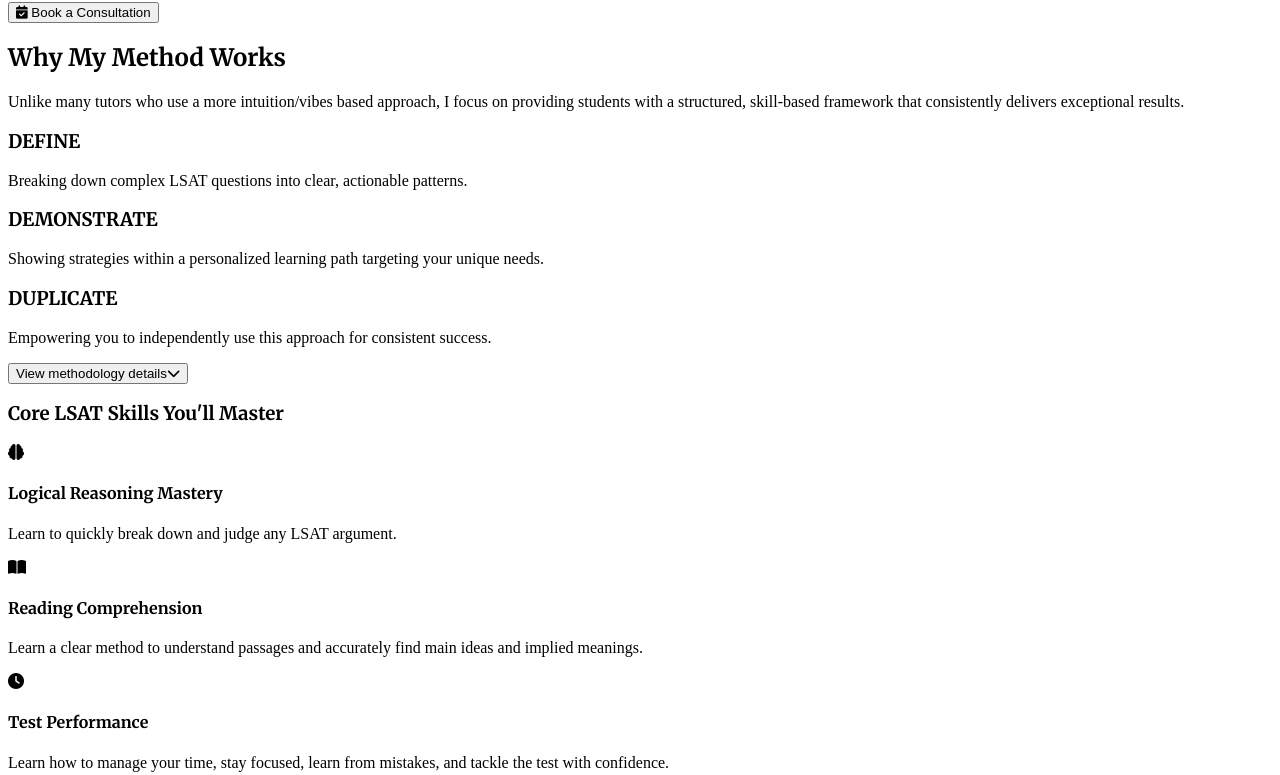
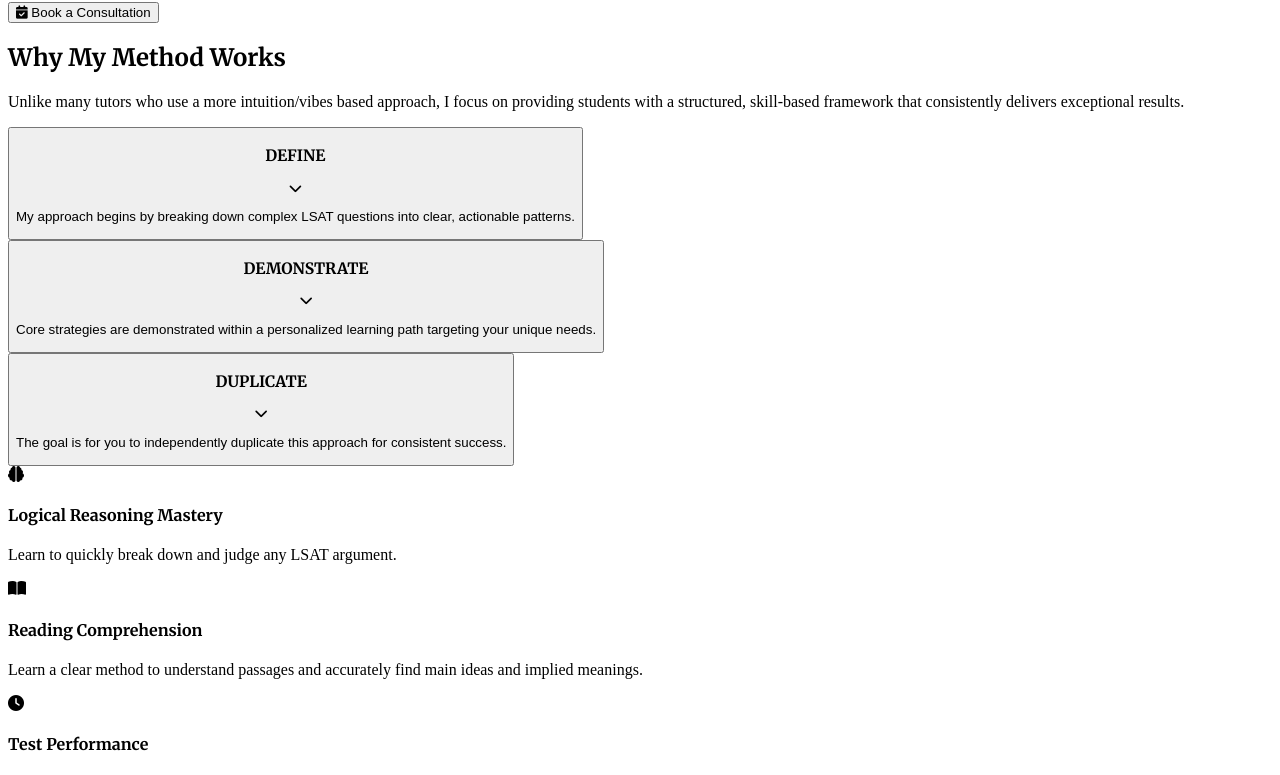
Before and after one commit to Aerophage1771/GermaineTutoringcom, a React (Vite) app in the folder client/: page / in a window 1280 px wide. Shown: the part 1617-2392 px from the top of the page. Built offline with nearby package versions, Linux system fonts and the light colour scheme.

Commit message:
Restored to 'cf08cd0d895d30fe2d6137e936867e09cd877a79'
Replit-Restored-To: cf08cd0d895d30fe2d6137e936867e09cd877a79

```diff
--- a/client/src/components/MethodologySection.tsx
+++ b/client/src/components/MethodologySection.tsx
@@ -1,11 +1,105 @@
 import { useState } from 'react';
 
 const MethodologySection = () => {
-  const [isExpanded, setIsExpanded] = useState(false);
+  const [activeTab, setActiveTab] = useState<string | null>(null);
 
-  const toggleExpand = () => {
-    setIsExpanded(!isExpanded);
+  const toggleTab = (tab: string) => {
+    if (activeTab === tab) {
+      setActiveTab(null);
+    } else {
+      setActiveTab(tab);
+    }
   };
+
+  const defineContent = (
+    <div className="p-5 bg-blue-50 rounded-b-lg border-t border-blue-100">
+      <h4 className="font-heading text-primary font-semibold mb-3">The DEFINE Process:</h4>
+      <ul className="space-y-4">
+        <li>
+          <span className="font-semibold">Name it</span> – Clearly label the concept/technique (e.g., "Main Conclusion," "Sufficient Assumption").
+        </li>
+        <li>
+          <span className="font-semibold">Describe it</span> – Offer a concise, jargon-free explanation.
+        </li>
+        <li>
+          <span className="font-semibold">Contextualize it</span> – Briefly explain when/why it matters or where it typically appears.
+        </li>
+        <li>
+          <span className="font-semibold">Deconstruct it</span> – Break it into its essential features, steps, or telltale markers.
+        </li>
+      </ul>
+
+      <div className="mt-4 bg-white p-4 rounded-lg border border-blue-100">
+        <p className="font-semibold text-primary">Example:</p>
+        <p className="mb-1"><span className="font-semibold">Name:</span> Flaw Questions</p>
+        <p className="mb-1"><span className="font-semibold">Describe:</span> These ask what mistake an argument makes.</p>
+        <p className="mb-1"><span className="font-semibold">Context:</span> Common in Logical Reasoning, often used to test critical reading.</p>
+        <p><span className="font-semibold">Deconstruct:</span> Typical flaws include equivocation, correlation-causation, circular reasoning, etc.</p>
+      </div>
+    </div>
+  );
+
+  const demonstrateContent = (
+    <div className="p-5 bg-blue-50 rounded-b-lg border-t border-blue-100">
+      <h4 className="font-heading text-primary font-semibold mb-3">The DEMONSTRATE Process:</h4>
+      <ul className="space-y-4">
+        <li>
+          <span className="font-semibold">Walkthrough</span> – Apply the concept to a real example with full narration of thought process.
+        </li>
+        <li>
+          <span className="font-semibold">Highlight decision points</span> – Explicitly show when and why key choices are made.
+        </li>
+        <li>
+          <span className="font-semibold">Compare with errors</span> – Show contrasting "bad" approaches to reinforce the correct one.
+        </li>
+        <li>
+          <span className="font-semibold">Encourage observation</span> – Ask the learner to watch for specific markers or cues as you go.
+        </li>
+      </ul>
+
+      <div className="mt-4 bg-white p-4 rounded-lg border border-blue-100">
+        <p className="font-semibold text-primary">Example:</p>
+        <p>
+          Walk through a Flaw Question: read the stimulus aloud, identify the conclusion/premise, flag reasoning gap, name the flaw, explain why each wrong answer fails, and land on the correct one with clear justification.
+        </p>
+      </div>
+    </div>
+  );
+
+  const duplicateContent = (
+    <div className="p-5 bg-blue-50 rounded-b-lg border-t border-blue-100">
+      <h4 className="font-heading text-primary font-semibold mb-3">The DUPLICATE Process:</h4>
+      <ul className="space-y-4">
+        <li>
+          <span className="font-semibold">Guided repetition</span> – Start with scaffolding: hints, partial steps, checklists.
+        </li>
+        <li>
+          <span className="font-semibold">Independent attempt</span> – Student does full task solo.
+        </li>
+        <li>
+          <span className="font-semibold">Feedback loop</span> – Review their process, not just the result; identify both correct moves and missteps.
+        </li>
+        <li>
+          <span className="font-semibold">Refine and repeat</span> – Target weak points, reinforce strengths, and cycle back as needed.
+        </li>
+      </ul>
+
+      <div className="mt-4 bg-white p-4 rounded-lg border border-blue-100">
+        <p className="font-semibold text-primary">Example:</p>
+        <p>
+          You do 3 Flaw questions in front of me. Then we review:
+        </p>
+        <ul className="list-disc pl-5 mt-2">
+          <li>Did you label conclusion/premise?</li>
+          <li>Did you correctly name the flaw?</li>
+          <li>Did you effectively remove incorrect answers?</li>
+        </ul>
+        <p className="mt-2">
+          Then we use the feedback to guide your upcoming practice.
+        </p>
+      </div>
+    </div>
+  );
 
   return (
     <section id="methodology" className="py-20 bg-blue-50">
@@ -19,144 +113,63 @@ const MethodologySection = () => {
         </div>
 
         <div className="max-w-5xl mx-auto">
-          {/* Three-step approach with single expandable drawer */}
+          {/* Three-step approach with expandable content */}
           <div className="bg-white rounded-xl shadow-md overflow-hidden mb-12">
-            {/* Top row with three sections */}
             <div className="grid md:grid-cols-3 divide-x divide-blue-100">
               {/* DEFINE */}
-              <div className="p-8 hover:bg-blue-50/50 transition-colors duration-300">
-                <h3 className="font-heading font-bold text-xl text-primary text-center mb-4">DEFINE</h3>
-                <p className="text-foreground/80 leading-relaxed text-center">
-                  Breaking down complex LSAT questions into clear, actionable patterns.
+              <div>
+                <button
+                  onClick={() => toggleTab('define')}
+                  className={`w-full p-6 md:p-8 text-left transition-colors duration-300 ${activeTab === 'define' ? 'bg-primary text-white' : 'hover:bg-blue-50'}`}
+                >
+                  <div className="flex items-center justify-between">
+                    <h3 className={`font-heading font-bold text-xl ${activeTab === 'define' ? 'text-white' : 'text-primary'}`}>DEFINE</h3>
+                    <i className={`fas ${activeTab === 'define' ? 'fa-chevron-up text-white' : 'fa-chevron-down text-primary'}`}></i>
+                  </div>
+                  <p className={`mt-2 leading-relaxed ${activeTab === 'define' ? 'text-white/90' : 'text-foreground/80'}`}>
+                    My approach begins by breaking down complex LSAT questions into clear, actionable patterns.
                   </p>
+                </button>
+                {activeTab === 'define' && defineContent}
               </div>
 
               {/* DEMONSTRATE */}
-              <div className="p-8 hover:bg-blue-50/50 transition-colors duration-300">
-                <h3 className="font-heading font-bold text-xl text-primary text-center mb-4">DEMONSTRATE</h3>
-                <p className="text-foreground/80 leading-relaxed text-center">
-                  Showing strategies within a personalized learning path targeting your unique needs.
+              <div>
+                <button
+                  onClick={() => toggleTab('demonstrate')}
+                  className={`w-full p-6 md:p-8 text-left transition-colors duration-300 ${activeTab === 'demonstrate' ? 'bg-primary text-white' : 'hover:bg-blue-50'}`}
+                >
+                  <div className="flex items-center justify-between">
+                    <h3 className={`font-heading font-bold text-xl ${activeTab === 'demonstrate' ? 'text-white' : 'text-primary'}`}>DEMONSTRATE</h3>
+                    <i className={`fas ${activeTab === 'demonstrate' ? 'fa-chevron-up text-white' : 'fa-chevron-down text-primary'}`}></i>
+                  </div>
+                  <p className={`mt-2 leading-relaxed ${activeTab === 'demonstrate' ? 'text-white/90' : 'text-foreground/80'}`}>
+                    Core strategies are demonstrated within a personalized learning path targeting your unique needs.
                   </p>
+                </button>
+                {activeTab === 'demonstrate' && demonstrateContent}
               </div>
 
               {/* DUPLICATE */}
-              <div className="p-8 hover:bg-blue-50/50 transition-colors duration-300">
-                <h3 className="font-heading font-bold text-xl text-primary text-center mb-4">DUPLICATE</h3>
-                <p className="text-foreground/80 leading-relaxed text-center">
-                  Empowering you to independently use this approach for consistent success.
+              <div>
+                <button
+                  onClick={() => toggleTab('duplicate')}
+                  className={`w-full p-6 md:p-8 text-left transition-colors duration-300 ${activeTab === 'duplicate' ? 'bg-primary text-white' : 'hover:bg-blue-50'}`}
+                >
+                  <div className="flex items-center justify-between">
+                    <h3 className={`font-heading font-bold text-xl ${activeTab === 'duplicate' ? 'text-white' : 'text-primary'}`}>DUPLICATE</h3>
+                    <i className={`fas ${activeTab === 'duplicate' ? 'fa-chevron-up text-white' : 'fa-chevron-down text-primary'}`}></i>
+                  </div>
+                  <p className={`mt-2 leading-relaxed ${activeTab === 'duplicate' ? 'text-white/90' : 'text-foreground/80'}`}>
+                    The goal is for you to independently duplicate this approach for consistent success.
                   </p>
+                </button>
+                {activeTab === 'duplicate' && duplicateContent}
+              </div>
             </div>
           </div>
 
-            {/* Global drawer toggle */}
-            <div className="border-t border-blue-100">
-              <button
-                onClick={toggleExpand}
-                className="w-full py-3 flex items-center justify-center bg-blue-50/50 hover:bg-blue-50 transition-colors"
-              >
-                <span className="font-medium text-primary mr-2">
-                  {isExpanded ? "Hide details" : "View methodology details"}
-                </span>
-                <i className={`fas ${isExpanded ? 'fa-chevron-up' : 'fa-chevron-down'} text-primary`}></i>
-              </button>
-            </div>
-
-            {/* Expandable content drawer */}
-            {isExpanded && (
-              <div className="grid md:grid-cols-3 divide-x divide-blue-100 border-t border-blue-100">
-                {/* DEFINE content */}
-                <div className="p-8">
-                  <h4 className="font-heading text-primary font-semibold mb-6 text-center">The DEFINE Process</h4>
-
-                  <div className="grid grid-cols-[100px_1fr] gap-y-4">
-                    <div className="font-semibold text-primary">Name it</div>
-                    <div>– Clearly label the concept/technique.</div>
-
-                    <div className="font-semibold text-primary">Describe it</div>
-                    <div>– Offer a concise, jargon-free explanation.</div>
-
-                    <div className="font-semibold text-primary">Contextualize it</div>
-                    <div>– Explain when/why it matters or appears.</div>
-
-                    <div className="font-semibold text-primary">Deconstruct it</div>
-                    <div>– Break it into essential features or steps.</div>
-                  </div>
-
-                  <div className="mt-6 bg-white p-5 rounded-lg border border-blue-100 h-[200px]">
-                    <p className="font-semibold text-primary mb-3">Example:</p>
-                    <p className="mb-2"><span className="font-semibold">Name:</span> Flaw Questions</p>
-                    <p className="mb-2"><span className="font-semibold">Describe:</span> These ask what mistake an argument makes.</p>
-                    <p className="mb-2"><span className="font-semibold">Context:</span> Common in Logical Reasoning, tests critical reading.</p>
-                    <p><span className="font-semibold">Deconstruct:</span> Flaws include equivocation, correlation-causation, etc.</p>
-                  </div>
-                </div>
-
-                {/* DEMONSTRATE content */}
-                <div className="p-8">
-                  <h4 className="font-heading text-primary font-semibold mb-6 text-center">The DEMONSTRATE Process</h4>
-
-                  <div className="grid grid-cols-[100px_1fr] gap-y-4">
-                    <div className="font-semibold text-primary">Walkthrough</div>
-                    <div>– Apply the concept with full narration of thought process.</div>
-
-                    <div className="font-semibold text-primary">Highlight decision points</div>
-                    <div>– Show when and why key choices are made.</div>
-
-                    <div className="font-semibold text-primary">Compare with errors</div>
-                    <div>– Show "bad" approaches to reinforce correct ones.</div>
-
-                    <div className="font-semibold text-primary">Encourage observation</div>
-                    <div>– Ask you to watch for specific markers as we go.</div>
-                  </div>
-
-                  <div className="mt-6 bg-white p-5 rounded-lg border border-blue-100 h-[200px]">
-                    <p className="font-semibold text-primary mb-3">Example:</p>
-                    <p>
-                      Walk through a Flaw Question: read the stimulus, identify conclusion/premise, flag reasoning gap, name the flaw, explain why each wrong answer fails, and provide clear justification for the correct one.
-                    </p>
-                  </div>
-                </div>
-
-                {/* DUPLICATE content */}
-                <div className="p-8">
-                  <h4 className="font-heading text-primary font-semibold mb-6 text-center">The DUPLICATE Process</h4>
-
-                  <div className="grid grid-cols-[100px_1fr] gap-y-4">
-                    <div className="font-semibold text-primary">Guided repetition</div>
-                    <div>– Start with scaffolding: hints and checklists.</div>
-
-                    <div className="font-semibold text-primary">Independent attempt</div>
-                    <div>– You complete the full task solo.</div>
-
-                    <div className="font-semibold text-primary">Feedback loop</div>
-                    <div>– Review process and identify correct moves/missteps.</div>
-
-                    <div className="font-semibold text-primary">Refine and repeat</div>
-                    <div>– Target weak points and reinforce strengths.</div>
-                  </div>
-
-                  <div className="mt-6 bg-white p-5 rounded-lg border border-blue-100 h-[200px] flex flex-col">
-                    <p className="font-semibold text-primary mb-3">Example:</p>
-                    <p>
-                      You do 3 Flaw questions in front of me. Then we review:
-                    </p>
-                    <ul className="list-disc pl-5 mt-2 mb-2">
-                      <li>Did you label conclusion/premise?</li>
-                      <li>Did you correctly name the flaw?</li>
-                      <li>Did you effectively remove incorrect answers?</li>
-                    </ul>
-                    <p>
-                      Then we use the feedback to guide your upcoming practice.
-                    </p>
-                  </div>
-                </div>
-              </div>
-            )}
-          </div>
-
           {/* Strategy cards */}
-          <div>
-            <h3 className="font-heading font-bold text-primary text-2xl mb-6 text-center">Core LSAT Skills You'll Master</h3>
           <div className="grid md:grid-cols-3 gap-6">
             <div className="bg-white rounded-xl shadow-sm border border-blue-100 p-6 hover:shadow-md transition-shadow duration-300">
               <div className="flex items-center mb-4">
@@ -202,7 +215,6 @@ const MethodologySection = () => {
           </div>
         </div>
       </div>
-      </div>
     </section>
   );
 };
```
Also changed, not shown: attached_assets/Pasted-Prompt-for-Redesign-Please-redesign-the-layout-of-the-provided-3-column-informational-display-cu-1747449083475.txt (deleted), attached_assets/Screenshot 2025-05-16 at 7.35.07 PM.png (deleted). Lines whose indentation alone changed are shown as unchanged.
